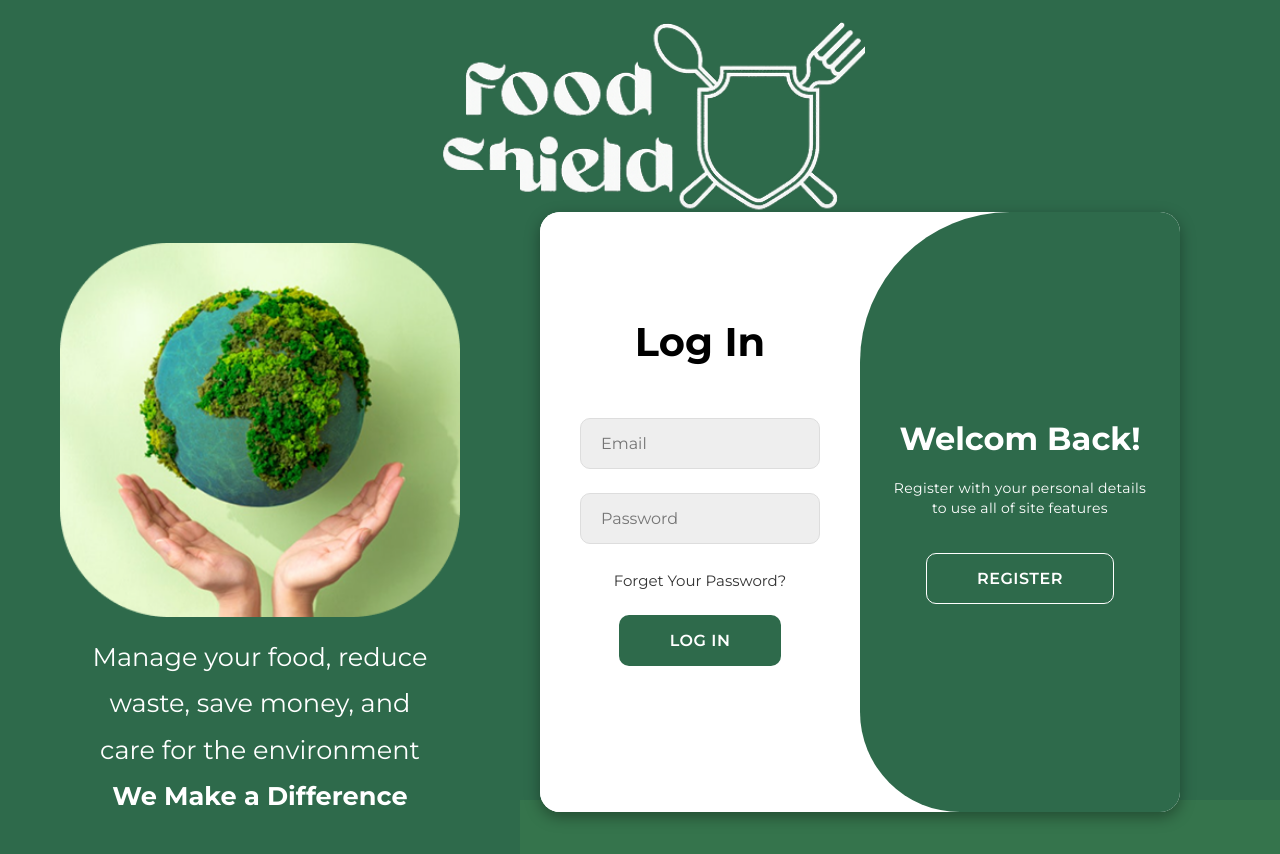
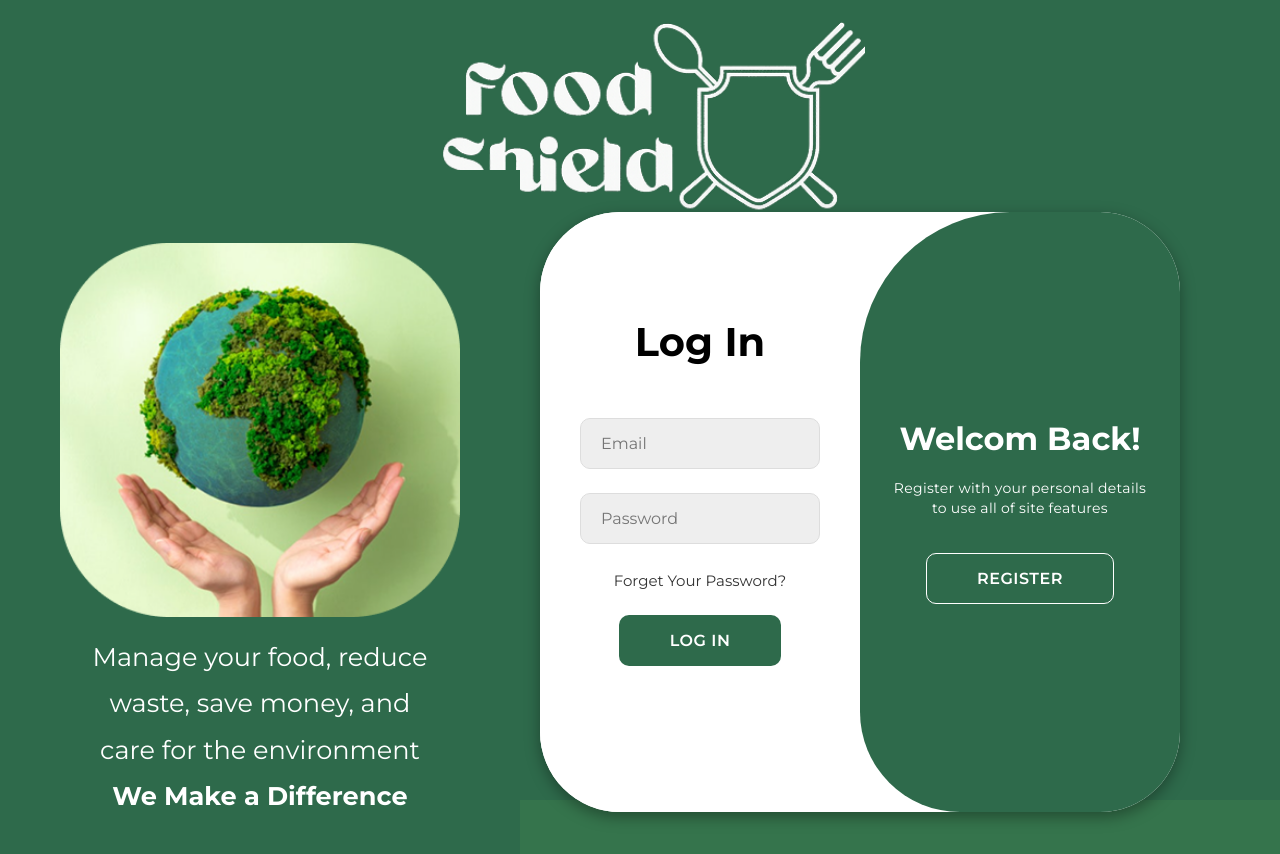
Before and after one commit to Jun20220703/bit216as, an Angular app: page /login in a window 1280 px wide. Built offline with nearby package versions, Linux system fonts and the light colour scheme.

Commit message:
Update loginPage.component.css

```diff
--- a/src/app/components/registerAndPrivacySettings/loginPage/loginPage.component.css
+++ b/src/app/components/registerAndPrivacySettings/loginPage/loginPage.component.css
@@ -98,7 +98,7 @@
 
 .container{
     background-color: #fff;
-    border-radius: 20px;
+    border-radius: 80px;
     box-shadow: 0 5px 15px rgba(0, 0, 0, 0.35);
     position: relative;
     overflow: hidden;
```
